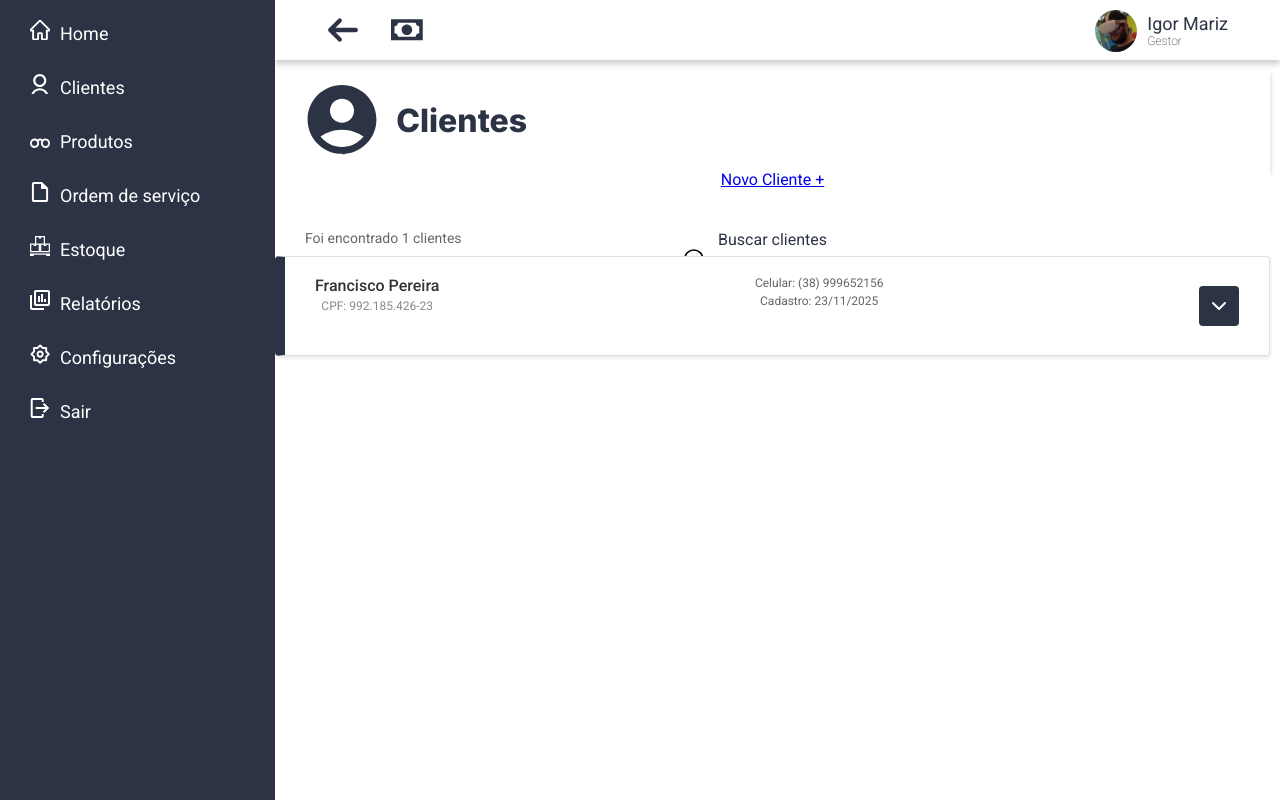
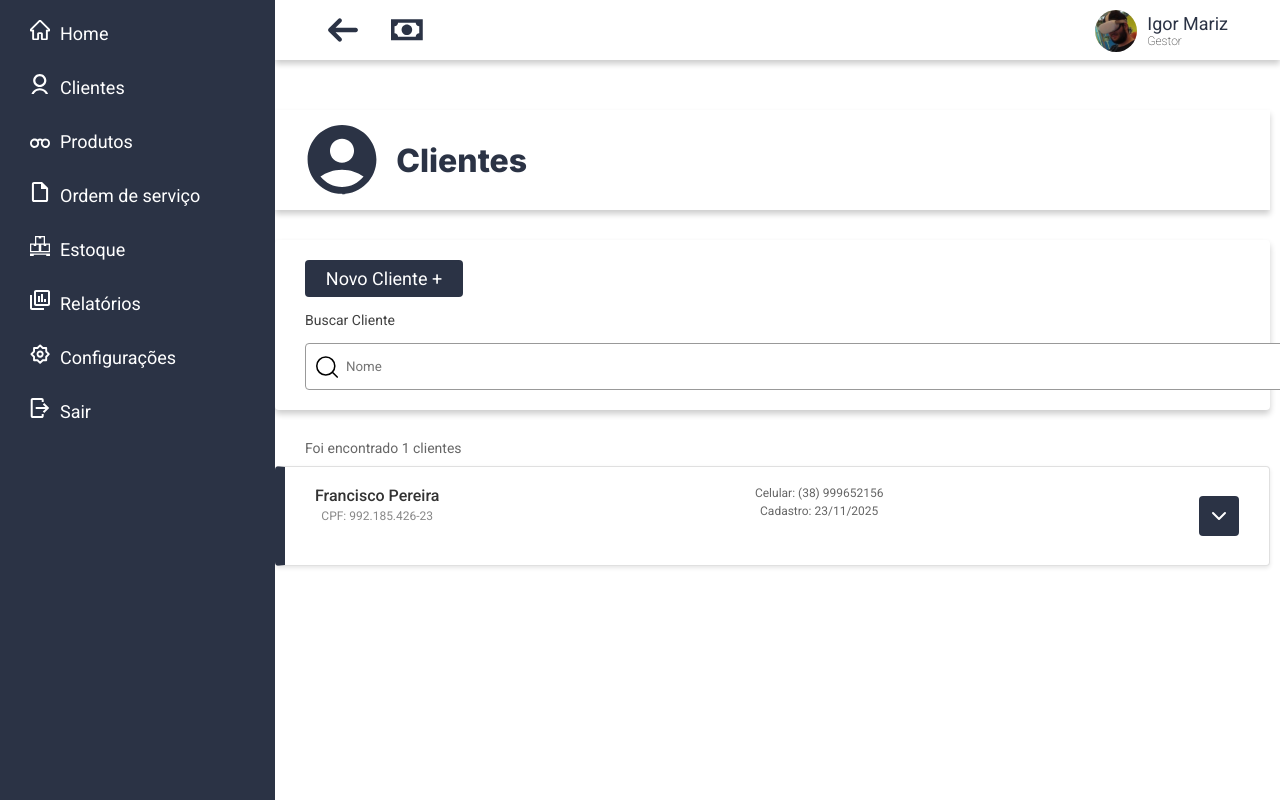
Before and after one commit to LGtkz/OticaFocal, a Next.js app: page /clientes in a window 1280 px wide. Built offline with nearby package versions, Linux system fonts and the light colour scheme.

Commit message:
última autalização da página de clientes

```diff
--- a/src/app/clientes/clientes.css
+++ b/src/app/clientes/clientes.css
@@ -1,3 +1,10 @@
+.clientes-page {
+    display: flex;
+    flex-direction: column;
+    width: 100%;
+    min-height: 100vh;
+}
+
 .clientes-container {
     display: flex;
     flex-direction: row;
@@ -10,7 +17,7 @@
     background-color: white;
     padding-left: 2rem;
     box-shadow: 0 4px 6px rgba(0, 0, 0, 0.2);
-    margin: 0 auto;
+    margin: 40px auto 0 auto;
     box-sizing: border-box;
 }
 
@@ -159,7 +166,3 @@
 .btn-receita:hover {
     opacity: 0.9;
 }
-
-#busca{
-    color: var(--cor-primaria);
-}
--- a/src/app/clientes/page.js
+++ b/src/app/clientes/page.js
@@ -25,14 +25,16 @@ export default function Clientes() {
                 </div>
             </div>
 
-            <div className='input-pesquisa'>
-                <div className='btnAbreCliente'>
-                    <Link href="/clientes/novo" className="botao-novo-cliente">
-                        Novo Cliente +
-                    </Link>
-                </div>
-                <p id='busca'>Buscar clientes</p>
-                <div className='cliente-input-pesquisa'>
+            <div className="clientes-box">
+
+                <Link href="/clientes/novo">
+                    <button className="btn-novo-cliente">Novo Cliente +</button>
+                </Link>
+
+                <label className="label-buscar">Buscar Cliente</label>
+
+
+                <div className="input-busca">
                     <Image
 
                         src="/search-button-svgrepo-com.svg"
```
